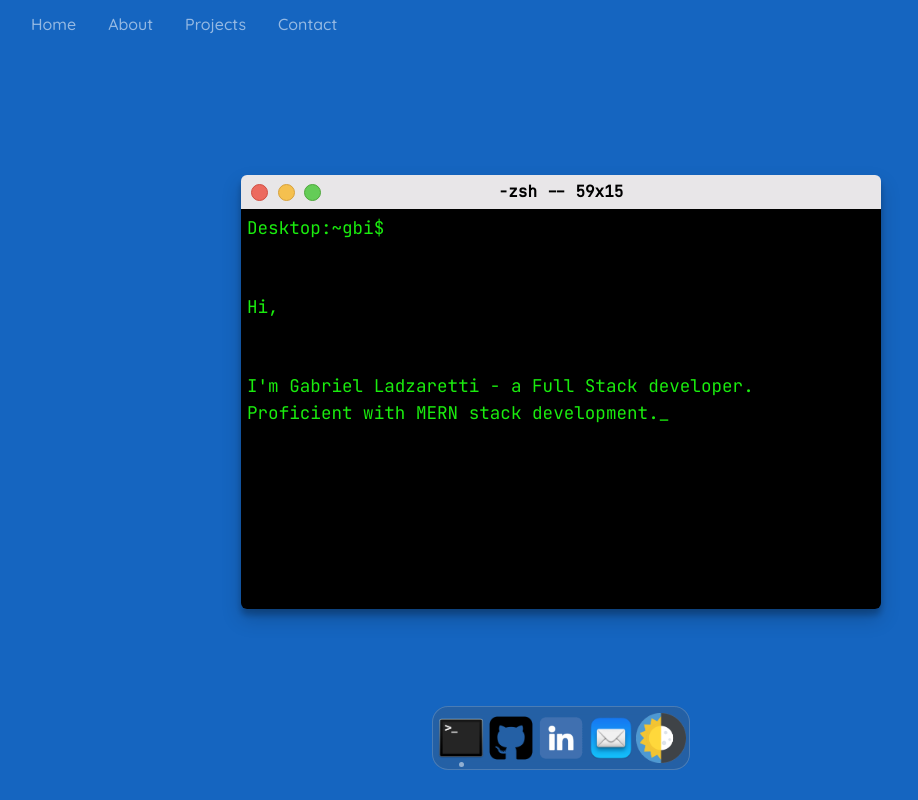
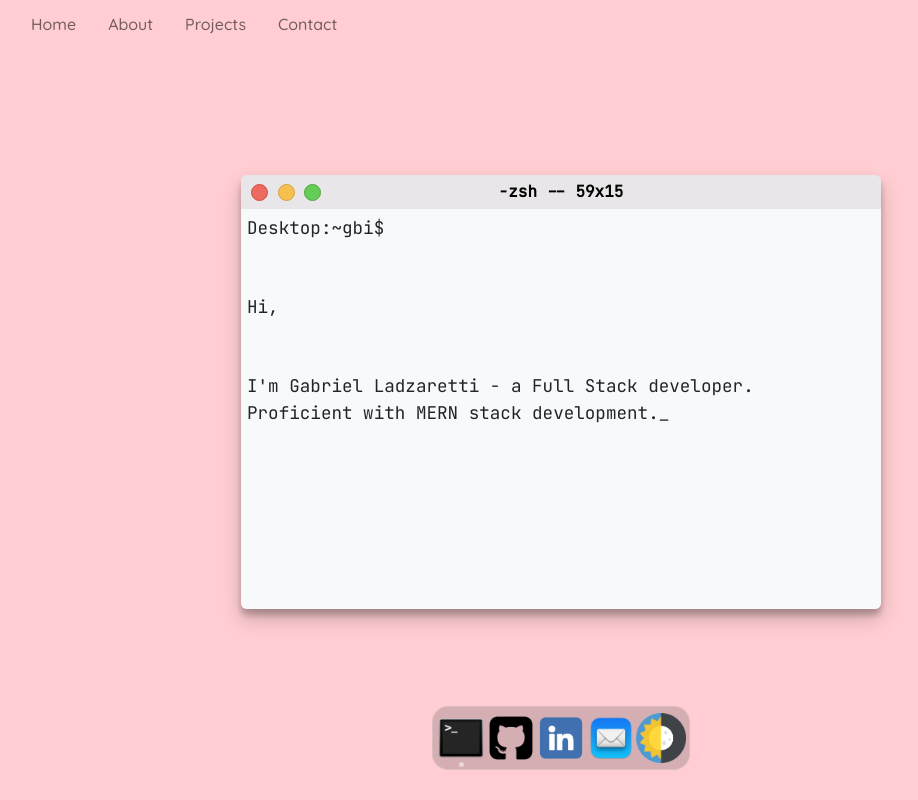
Before and after one commit to ladzaretti-testing/ladzaretti.github.io, a plain HTML site: page index.html in a window 1280 px wide. Both pictures are taken after a click on the picture 740 px from the left and 738 px from the top of the page. Shown: the top 800 px of the page, without its empty margins (79-997 px from the left). Drawn offline with nearby package versions, Linux system fonts and the light colour scheme; a web font is replaced by a local one.

Commit message:
typo fixed, default theme change

```diff
--- a/index.html
+++ b/index.html
@@ -476,7 +476,7 @@
                   Java Server-Client Game Hosting Interface
                 </h3>
                 <p class="card-text">
-                  Multi-threaded client-server infustructure capable of hosting
+                  Multi-threaded client-server infrastructure capable of hosting
                   various turn based games using two way RMI communication.
                   including match making, user authentication, a database, chat
                   and more.
--- a/js/main.js
+++ b/js/main.js
@@ -14,13 +14,13 @@ const FONT_SIZE_PX = 14;
 
 // colors preset
 const darkBackgroundModes = [
-  // "#282C34", // day
+  "#3498DB", // Curious Blue
   "#1565C0", // Denim
   "#1ABC9C", // Mountain Meadow
   "#E74C3C", // Cinnabar
   "#9B59B6", // Wisteria
   "#E67E22", // Zest
-  "#3498DB", // Curious Blue
+  "#282C34", // day
 ];
 const lightBackgroundModes = [
   // "#FAFAFA", // night
@@ -127,35 +127,37 @@ const toogleTheme = () => {
 };
 
 // init background color and theme (dark preset)
-// let color = colorGen(darkBackgroundModes);
+let color = colorGen(darkBackgroundModes);
+changeBG(color.next().value);
+multiToggle(terminalBody, "text-dark", "bg-light");
+navbar.classList.toggle("navbar-light");
+aboutSection.classList.toggle("bg-100");
+// accordionBodies.forEach((item) => {
+//   multiToggle(item, "bg-100");
+// });
+accordionButtons.forEach((item) => multiToggle(item, "bg-100"));
+toogleTheme();
+
+// init background color and theme (light preset)
+// let color = colorGen(lightBackgroundModes);
 // changeBG(color.next().value);
 // multiToggle(terminalBody, "text-dark", "bg-light");
 // navbar.classList.toggle("navbar-light");
 // aboutSection.classList.toggle("bg-100");
-// // accordionBodies.forEach((item) => {
-// //   multiToggle(item, "bg-100");
-// // });
-// accordionButtons.forEach((item) => multiToggle(item, "bg-100"));
-// toogleTheme();
-
-// init background color and theme (light preset)
-let color = colorGen(lightBackgroundModes);
-changeBG(color.next().value);
-multiToggle(terminalBody, "text-dark", "bg-light");
-navbar.classList.toggle("navbar-light");
-aboutSection.classList.toggle("bg-100");
-accordionButtons.forEach((item) => item.classList.toggle("bg-100"));
+// accordionButtons.forEach((item) => item.classList.toggle("bg-100"));
 
 // Dark mode toggle
 darkModeToggler.addEventListener("click", (e) => {
   const el = e.target;
   toogleTheme();
   if (el.dataset.dark_mode_on === "true") {
-    color = colorGen(darkBackgroundModes);
+    // color = colorGen(darkBackgroundModes); // for ligth first
+    color = colorGen(lightBackgroundModes); // for dark first
     changeBG(color.next().value);
     el.dataset.dark_mode_on = "false";
   } else {
-    color = colorGen(lightBackgroundModes);
+    // color = colorGen(lightBackgroundModes); // for ligth first
+    color = colorGen(darkBackgroundModes); // for dark first
     changeBG(color.next().value);
     el.dataset.dark_mode_on = "true";
   }
```
